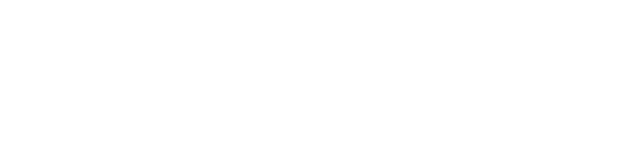
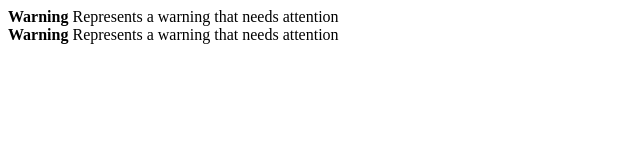
Before and after one commit to rillaf/GitProject, a plain HTML site: page index.html in a window 1280 px wide. Shown: the whole page, without its empty margins (0-640 px from the left). Drawn offline with Linux system fonts and the light colour scheme.

Commit message:
Added Feautures

```diff
--- a/index.html
+++ b/index.html
@@ -5,5 +5,8 @@
     <meta name="viewport" content="width=device-width, initial-scale=1.0" />
     <title>Document</title>
   </head>
-  <body></body>
+  <body>
+    <strong>Warning</strong> Represents a warning that needs attention <br />
+    <strong>Warning</strong> Represents a warning that needs attention <br />
+  </body>
 </html>
```
